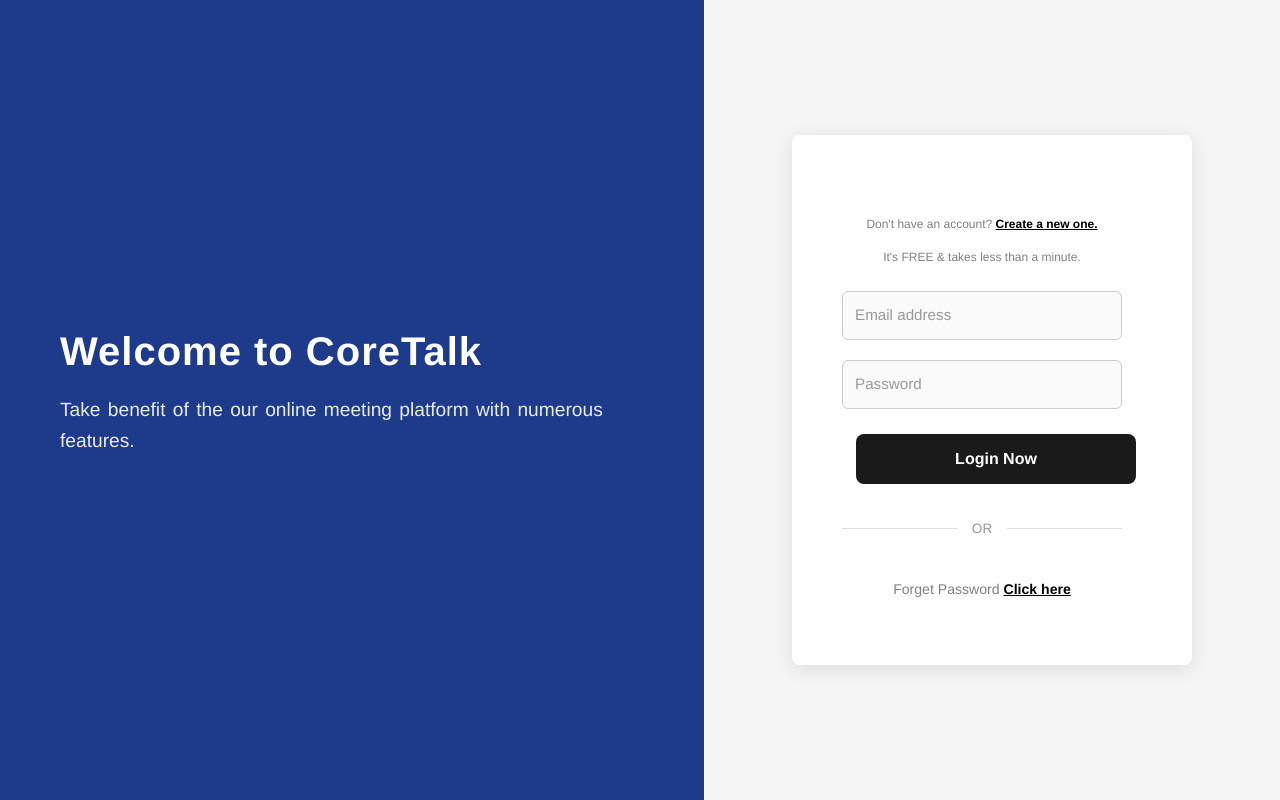
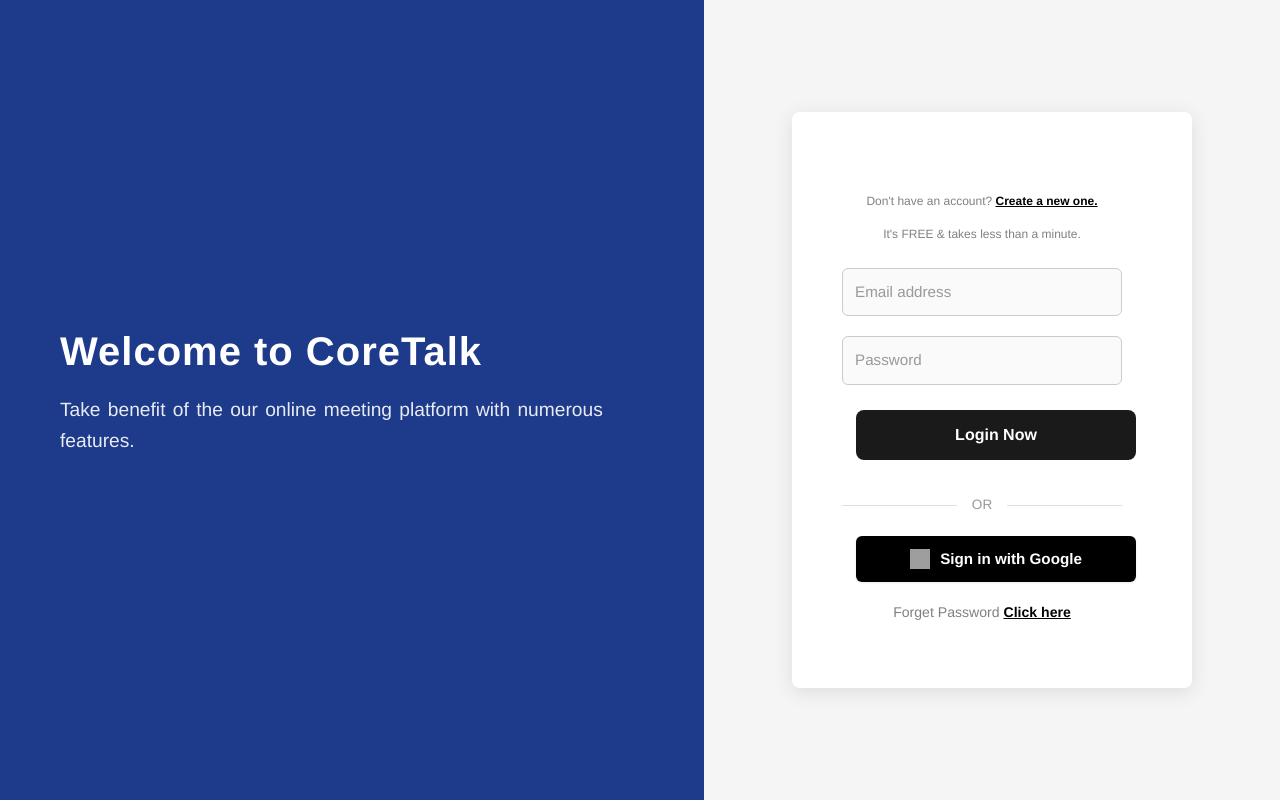
Before and after one commit to laksh-jain-17/coretalk, a Vue app: page /Login in a window 1280 px wide. Built offline with nearby package versions, Linux system fonts and the light colour scheme; no server answers; grey boxes are pictures that could not be loaded.

Commit message:
Update Login.vue

```diff
--- a/src/pages/Login.vue
+++ b/src/pages/Login.vue
@@ -24,7 +24,6 @@
         </div>
       </div>
       <div id="rightbox">
-        <!--h1>Login Page</h1-->
         <form id="info" @submit.prevent="loginuser">
           <p>Don't have an account? <router-link to="/Registration">Create a new one.</router-link></p>
           <p>It's FREE & takes less than a minute.</p>
@@ -38,8 +37,11 @@
             <span>OR</span>
           </div>
 
-          <!-- Google Sign-In Button -->
-          <div id="google-signin-button"></div>
+          <!-- Google Sign-In Button — plain redirect, no popup, no COOP crash -->
+          <button type="button" id="google-signin-button" @click="signInWithGoogle">
+            <img src="https://www.gstatic.com/firebasejs/ui/2.0.0/images/auth/google.svg" width="20" height="20" alt="Google" />
+            Sign in with Google
+          </button>
 
           <p id="last">Forget Password <router-link to="/Forget">Click here</router-link></p>
         </form>
@@ -47,6 +49,7 @@
     </div>
   </transition>
 </template>
+
 <script>
 export default {
   name: 'Login',
@@ -57,98 +60,43 @@
       message: '',
       show: false,
       welcomeText: true,
-      googleClientId: import.meta.env.VITE_GOOGLE_CLIENT_ID
     };
   },
+
   mounted() {
     this.show = true;
     this.interval = setInterval(() => {
       this.welcomeText = !this.welcomeText;
     }, 10000);
 
-    this.waitForGoogle();
+    // Show error if Google OAuth redirected back with an error
+    const params = new URLSearchParams(window.location.search);
+    if (params.get('error')) {
+      this.message = 'Google sign-in failed. Please try again.';
+    }
   },
 
   beforeUnmount() {
-    clearInterval(this.interval); // Clean up!
+    clearInterval(this.interval);
   },
 
   methods: {
-    waitForGoogle() {
-      if (window.google) {
-    // ✅ Wait for Vue to render the DOM first
-        this.$nextTick(() => {
-          this.initGoogleSignIn();
-        });
-      } else {
-        setTimeout(() => this.waitForGoogle(), 100);
-      }
-    },
+    // Full page redirect — no popup, no postMessage, no COOP issues ever
+    signInWithGoogle() {
+      const clientId = import.meta.env.VITE_GOOGLE_CLIENT_ID;
+      const redirectUri = encodeURIComponent(
+        `${import.meta.env.VITE_API_URL}/api/auth/google/callback`
+      );
+      const scope = encodeURIComponent('openid email profile');
 
-    initGoogleSignIn() {
-      if (!this.googleClientId) {
-        console.error('Google Client ID not configured in .env');
-        return;
-      }
-
-      window.google.accounts.id.initialize({
-        client_id: this.googleClientId,
-        callback: this.handleGoogleCallback.bind(this), // ✅ bind this
-        auto_select: false,
-        cancel_on_tap_outside: true
-      });
-
-      this.$nextTick(() => {
-        const buttonDiv = document.getElementById('google-signin-button');
-        if (buttonDiv) {
-          window.google.accounts.id.renderButton(buttonDiv, {
-          theme: 'outline',
-          size: 'large',
-          type: 'standard',
-          shape: 'rectangular',
-          text: 'signin_with',
-          logo_alignment: 'left',
-          width: 350
-        });
-        console.log('✅ Google button rendered');
-      } else {
-        console.error('❌ button div not found');
-      }
-    });
-  },
-
-    async handleGoogleCallback(response) {
-      console.log('🔐 Google Sign-In successful');
-
-      try {
-        // Send the credential token to your backend
-        const res = await this.$axios.post(
-          `${import.meta.env.VITE_API_URL}/api/auth/google-login`,
-          { credential: response.credential }
-        );
-
-
-        if (res.data.token) {
-          // Store authentication data
-          localStorage.setItem('token', res.data.token);
-          localStorage.setItem('username', res.data.user.name || res.data.user.email);
-
-          // Check admin status
-          if (res.data.user.isAdmin) {
-            localStorage.setItem('isAdmin', 'true');
-          } else {
-            localStorage.removeItem('isAdmin');
-          }
-
-          console.log('✅ Login successful:', res.data.user.email);
-
-          // Redirect to schedule
-          this.$router.push('/Schedule');
-        }
-      } catch (err) {
-        console.error('❌ Google login error:', err);
-        this.message = err.response?.data?.msg || 'Google login failed. Please try again.';
-      }
+      window.location.href =
+        `https://accounts.google.com/o/oauth2/v2/auth` +
+        `?client_id=${clientId}` +
+        `&redirect_uri=${redirectUri}` +
+        `&response_type=code` +
+        `&scope=${scope}` +
+        `&access_type=offline` +
+        `&prompt=select_account`;
     },
 
     async loginuser() {
@@ -186,12 +134,14 @@
         this.message = "Login failed";
       }
     },
+
     erase() {
       this.message = '';
     }
   }
 };
 </script>
+
 <style>
 /* Reset & Box Sizing */
 * {
@@ -397,9 +347,33 @@
 /* Google Sign-In Button */
 #google-signin-button {
   width: 100%;
+  padding: 13px 15px;
+  background-color: white;
+  color: #3c4043;
+  border: 1.5px solid #dadce0;
+  border-radius: 8px;
+  font-size: 0.95rem;
+  font-weight: 500;
+  font-family: helvetica, sans-serif;
+  cursor: pointer;
   display: flex;
+  align-items: center;
   justify-content: center;
+  gap: 10px;
   margin-bottom: 15px;
+  transition: all 0.2s ease;
+  box-shadow: 0 1px 3px rgba(0, 0, 0, 0.08);
+}
+
+#google-signin-button:hover {
+  background-color: #f8f9fa;
+  border-color: #c0c0c0;
+  box-shadow: 0 2px 8px rgba(0, 0, 0, 0.12);
+}
+
+#google-signin-button:active {
+  background-color: #f1f3f4;
+  transform: translateY(1px);
 }
 
 /* Forget Password Link */
@@ -423,121 +397,98 @@
 /* RESPONSIVE BREAKPOINTS */
 /* ============================================ */
 
-/* Large Tablets & Small Laptops (1024px - 1280px) */
 @media (max-width: 1280px) {
   #leftbox {
     flex: 0 0 55%;
     padding: 50px 35px;
   }
-
   #rightbox {
     flex: 0 0 45%;
   }
 }
 
-/* Tablets (768px - 1024px) */
 @media (max-width: 1024px) {
   #container {
     flex-direction: column;
   }
-
   #leftbox {
     flex: 0 0 auto;
     width: 100%;
     min-height: 350px;
     padding: 50px 30px;
   }
-
   #rightbox {
     flex: 0 0 auto;
     width: 100%;
     padding: 50px 30px;
   }
-
   #info {
     max-width: 500px;
   }
 }
 
-/* Mobile Devices (480px - 768px) */
 @media (max-width: 768px) {
   #leftbox {
     min-height: 300px;
     padding: 40px 25px;
   }
-
   #rightbox {
     padding: 40px 20px;
   }
-
   #rightbox > h1 {
     margin-bottom: 25px;
   }
-
   #info {
     padding: 30px 25px;
     max-width: 100%;
   }
-
   #new_updates ol {
     margin-left: 20px;
   }
 }
 
-/* Small Mobile Devices (320px - 480px) */
 @media (max-width: 480px) {
   #leftbox {
     padding: 30px 20px;
     min-height: 280px;
   }
-
   #leftbox h1 {
     font-size: 1.5rem;
   }
-
   #rightbox {
     padding: 30px 15px;
   }
-
   #rightbox > h1 {
     font-size: 1.4rem;
     margin-bottom: 20px;
   }
-
   #info {
     padding: 25px 20px;
     border-radius: 10px;
   }
-
   #info input {
     padding: 12px 14px;
     font-size: 0.9rem;
   }
-
   #info button[type="submit"] {
     padding: 12px;
     font-size: 0.95rem;
   }
-
   #new_updates li {
     font-size: 0.88rem;
   }
-
   .divider {
     margin: 20px 0 15px 0;
   }
 }
 
-/* Extra Small Devices (below 320px) */
 @media (max-width: 320px) {
   #leftbox {
     padding: 25px 15px;
   }
-
   #info {
     padding: 20px 15px;
   }
-
   #info input,
   #info button[type="submit"] {
     font-size: 0.85rem;
```
